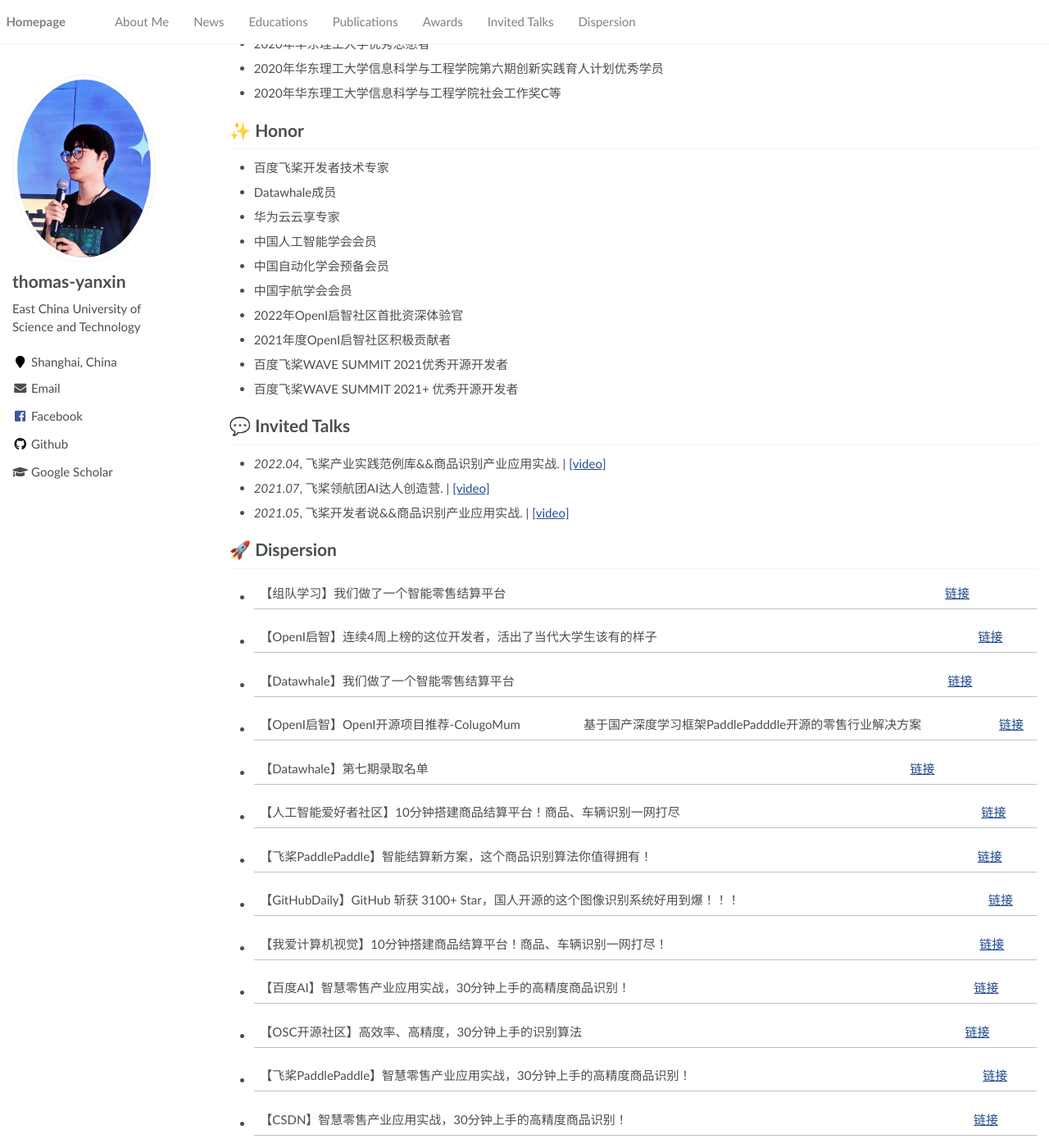
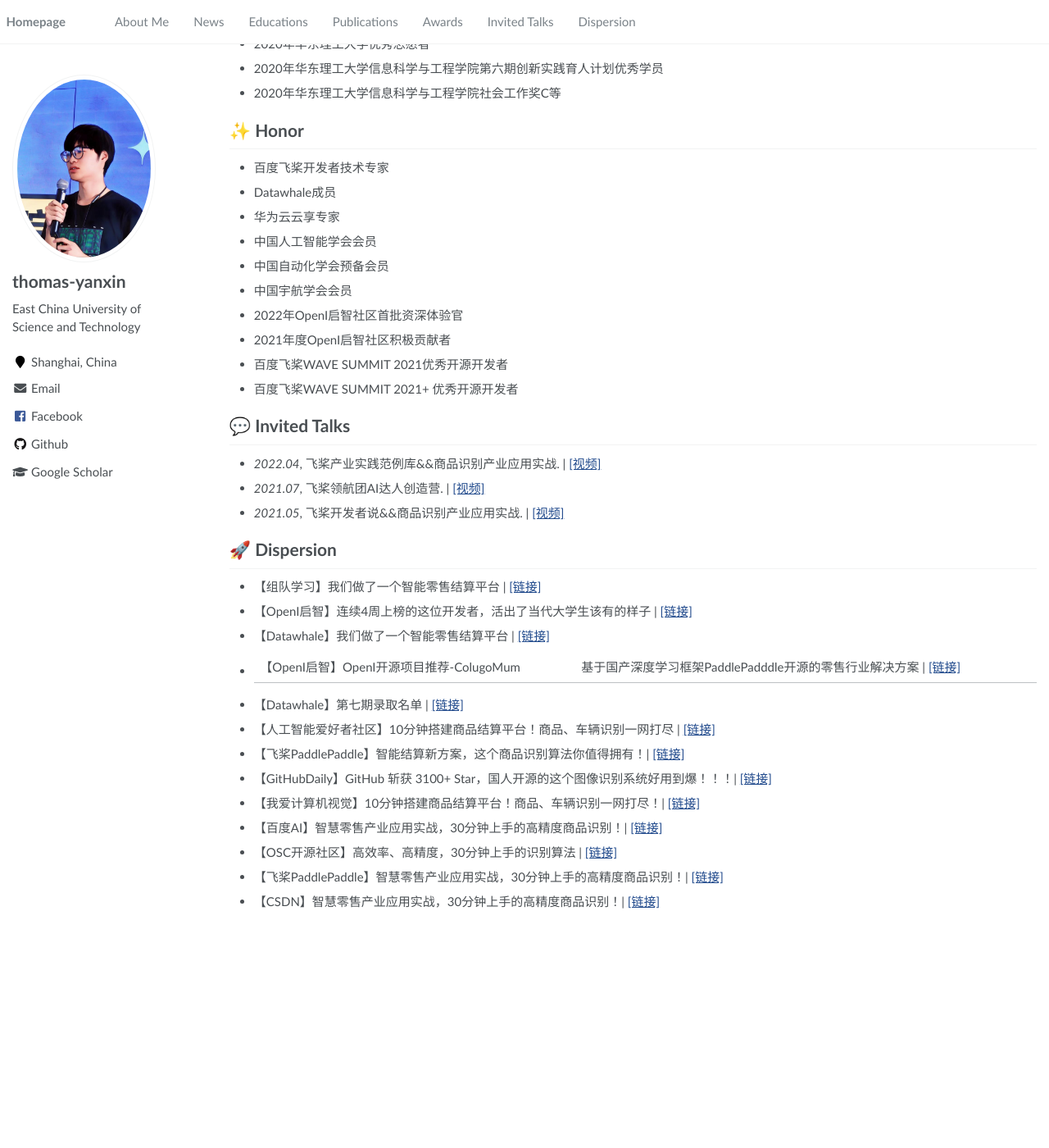
Before and after one commit to thomas-yanxin/thomas-yanxin.github.io, a Jekyll site: the page built from _pages/about.md, in a window 1280 px wide and 1400 px high, scrolled down 1349 px. Shown: the whole window at 82% size. Built offline with Jekyll 4.4.1, drawn with Linux system fonts in a browser that asks for light colours; after the commit the page ends 2474 px from its top, so only the background shows below that.

Commit message:
Update about.md

```diff
--- a/_pages/about.md
+++ b/_pages/about.md
@@ -112,38 +112,24 @@
 - 百度飞桨WAVE SUMMIT 2021+ 优秀开源开发者
 
 # 💬 Invited Talks
-- *2022.04*, 飞桨产业实践范例库&&商品识别产业应用实战.  \| [\[video\]](https://www.bilibili.com/video/BV1Fu411y7co?spm_id_from=333.999.0.0)
-- *2021.07*, 飞桨领航团AI达人创造营.  \| [\[video\]](https://www.bilibili.com/video/BV1qq4y1X7uZ?spm_id_from=333.999.0.0&vd_source=02aea3a5719f15c2ff7a32ade6916170)
-- *2021.05*, 飞桨开发者说&&商品识别产业应用实战.  \| [\[video\]](https://www.bilibili.com/video/BV13p4y1t76K?spm_id_from=333.999.0.0)
-
+- *2022.04*, 飞桨产业实践范例库&&商品识别产业应用实战.  \| [\[视频\]](https://www.bilibili.com/video/BV1Fu411y7co?spm_id_from=333.999.0.0)
+- *2021.07*, 飞桨领航团AI达人创造营.  \| [\[视频\]](https://www.bilibili.com/video/BV1qq4y1X7uZ?spm_id_from=333.999.0.0&vd_source=02aea3a5719f15c2ff7a32ade6916170)
+- *2021.05*, 飞桨开发者说&&商品识别产业应用实战.  \| [\[视频\]](https://www.bilibili.com/video/BV13p4y1t76K?spm_id_from=333.999.0.0)
 
 # 🚀 Dispersion
-- 【组队学习】我们做了一个智能零售结算平台 | [链接](https://mp.weixin.qq.com/s/Ons9jLOekpbTPfcjW87Q3Q)
-
-
-- 【OpenI启智】连续4周上榜的这位开发者，活出了当代大学生该有的样子 | [链接](https://mp.weixin.qq.com/s/vgsMagmEVbcsXBVqil9_5A)
-
-- 【Datawhale】我们做了一个智能零售结算平台 | [链接](https://mp.weixin.qq.com/s/V8eBkYZvb-mNJtyez7n_Rg)
-
-- 【OpenI启智】OpenI开源项目推荐-ColugoMum | 基于国产深度学习框架PaddlePadddle开源的零售行业解决方案 | [链接](https://mp.weixin.qq.com/s/mgNcoWAICBAqkPCqqBN8Iw)
-
-- 【Datawhale】第七期录取名单 | [链接](https://mp.weixin.qq.com/s/_I-aNX1lAPV2_eYoS0w_Bg)
-
-- 【人工智能爱好者社区】10分钟搭建商品结算平台！商品、车辆识别一网打尽 | [链接](https://mp.weixin.qq.com/s/CFE9sQQHC3nyNPVbA8jOjQ)
-
-- 【飞桨PaddlePaddle】智能结算新方案，这个商品识别算法你值得拥有！| [链接](https://mp.weixin.qq.com/s/_-ES_KqQAbk3c2kjrMOAaA)
-
-- 【GitHubDaily】GitHub 斩获 3100+ Star，国人开源的这个图像识别系统好用到爆！！！| [链接](https://mp.weixin.qq.com/s/_ORBu5cxR4zZ0uFxTO8iGw)
-
-- 【我爱计算机视觉】10分钟搭建商品结算平台！商品、车辆识别一网打尽！| [链接](https://mp.weixin.qq.com/s/_ORBu5cxR4zZ0uFxTO8iGw)
-
-- 【百度AI】智慧零售产业应用实战，30分钟上手的高精度商品识别！| [链接](https://mp.weixin.qq.com/s/wWEd9I4f6LHfSj4GVGfRxQ)
-
-- 【OSC开源社区】高效率、高精度，30分钟上手的识别算法 | [链接](https://mp.weixin.qq.com/s/YjeQxkhFpxgG9ROHIPBRuA)
-
-- 【飞桨PaddlePaddle】智慧零售产业应用实战，30分钟上手的高精度商品识别！| [链接](https://mp.weixin.qq.com/s/5olzwmAUHBPnAezKw8AnLA)
-
-- 【CSDN】智慧零售产业应用实战，30分钟上手的高精度商品识别！| [链接](https://blog.csdn.net/PaddlePaddle/article/details/124113836?utm_source=app&app_version=5.3.1&code=app_1562916241&uLinkId=usr1mkqgl919blen)
+- 【组队学习】我们做了一个智能零售结算平台 \| [\[链接\]](https://mp.weixin.qq.com/s/Ons9jLOekpbTPfcjW87Q3Q)
+- 【OpenI启智】连续4周上榜的这位开发者，活出了当代大学生该有的样子 \| [\[链接\]](https://mp.weixin.qq.com/s/vgsMagmEVbcsXBVqil9_5A)
+- 【Datawhale】我们做了一个智能零售结算平台 \| [\[链接\]](https://mp.weixin.qq.com/s/V8eBkYZvb-mNJtyez7n_Rg)
+- 【OpenI启智】OpenI开源项目推荐-ColugoMum | 基于国产深度学习框架PaddlePadddle开源的零售行业解决方案 \| [\[链接\]](https://mp.weixin.qq.com/s/mgNcoWAICBAqkPCqqBN8Iw)
+- 【Datawhale】第七期录取名单 \| [\[链接\]](https://mp.weixin.qq.com/s/_I-aNX1lAPV2_eYoS0w_Bg)
+- 【人工智能爱好者社区】10分钟搭建商品结算平台！商品、车辆识别一网打尽 \| [\[链接\]](https://mp.weixin.qq.com/s/CFE9sQQHC3nyNPVbA8jOjQ)
+- 【飞桨PaddlePaddle】智能结算新方案，这个商品识别算法你值得拥有！\| [\[链接\]](https://mp.weixin.qq.com/s/_-ES_KqQAbk3c2kjrMOAaA)
+- 【GitHubDaily】GitHub 斩获 3100+ Star，国人开源的这个图像识别系统好用到爆！！！\| [\[链接\]](https://mp.weixin.qq.com/s/_ORBu5cxR4zZ0uFxTO8iGw)
+- 【我爱计算机视觉】10分钟搭建商品结算平台！商品、车辆识别一网打尽！\| [\[链接\]](https://mp.weixin.qq.com/s/_ORBu5cxR4zZ0uFxTO8iGw)
+- 【百度AI】智慧零售产业应用实战，30分钟上手的高精度商品识别！\| [\[链接\]](https://mp.weixin.qq.com/s/wWEd9I4f6LHfSj4GVGfRxQ)
+- 【OSC开源社区】高效率、高精度，30分钟上手的识别算法 \| [\[链接\]](https://mp.weixin.qq.com/s/YjeQxkhFpxgG9ROHIPBRuA)
+- 【飞桨PaddlePaddle】智慧零售产业应用实战，30分钟上手的高精度商品识别！\| [\[链接\]](https://mp.weixin.qq.com/s/5olzwmAUHBPnAezKw8AnLA)
+- 【CSDN】智慧零售产业应用实战，30分钟上手的高精度商品识别！\| [\[链接\]](https://blog.csdn.net/PaddlePaddle/article/details/124113836?utm_source=app&app_version=5.3.1&code=app_1562916241&uLinkId=usr1mkqgl919blen)
 
 
 <!-- # 💻 Internships
```
